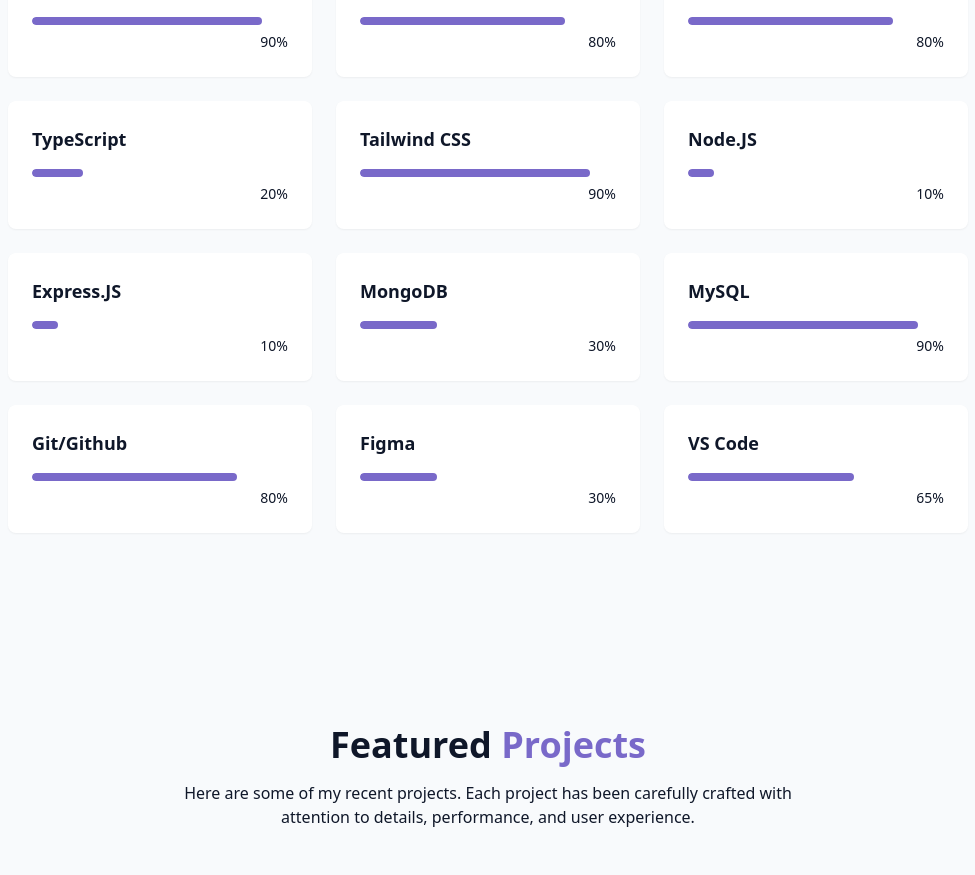
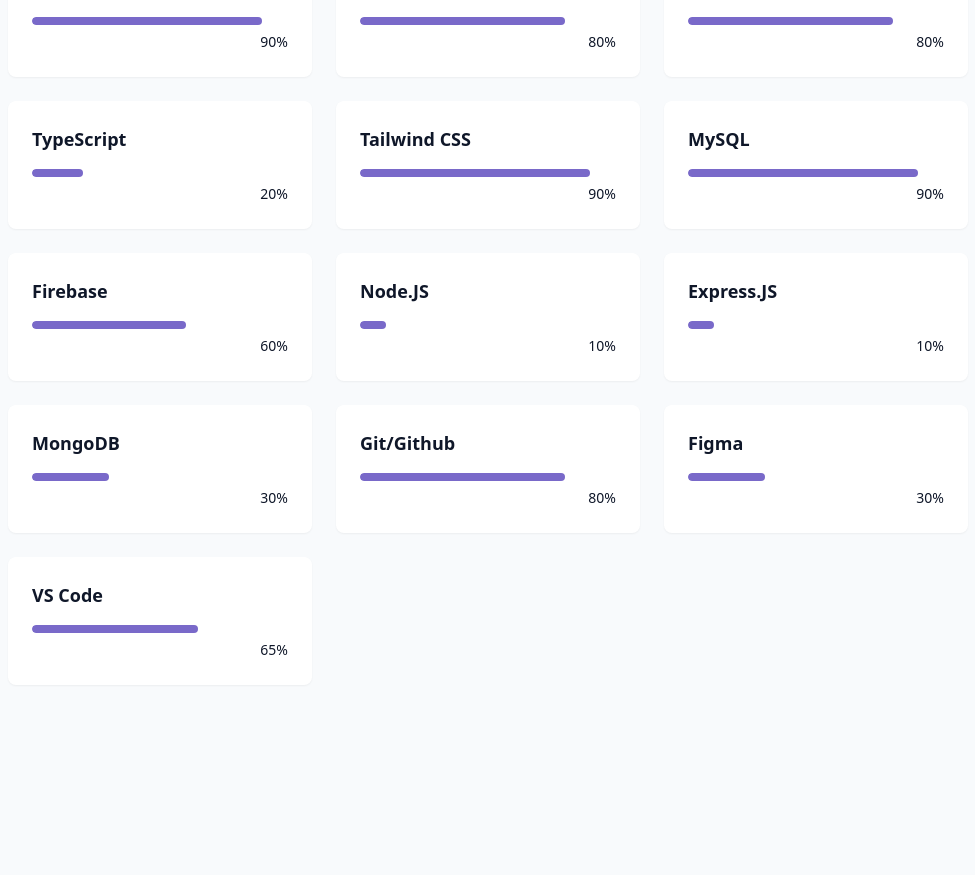
Before and after one commit to Prdp-ktri/September-2025-portfolio, a React (Vite) app: page / in a window 1280 px wide. Shown: the part 1829-2704 px from the top of the page, without its empty margins (152-1127 px from the left). Built offline with nearby package versions, Linux system fonts and the light colour scheme.

Commit message:
commit firebase skill
commit firebase skill

```diff
--- a/src/components/SkillsSection.jsx
+++ b/src/components/SkillsSection.jsx
@@ -10,10 +10,11 @@
   { name: "Tailwind CSS", level: 90, category: "Front-End" },
 
   // Back End
+  { name: "MySQL", level: 90, category: "Back-End" },
+  { name: "Firebase", level: 60, category: "Back-End" },
   { name: "Node.JS", level: 10, category: "Back-End" },
   { name: "Express.JS", level: 10, category: "Back-End" },
   { name: "MongoDB", level: 30, category: "Back-End" },
-  { name: "MySQL", level: 90, category: "Back-End" },
 
   // Tools
   { name: "Git/Github", level: 80, category: "Tools" },
```
